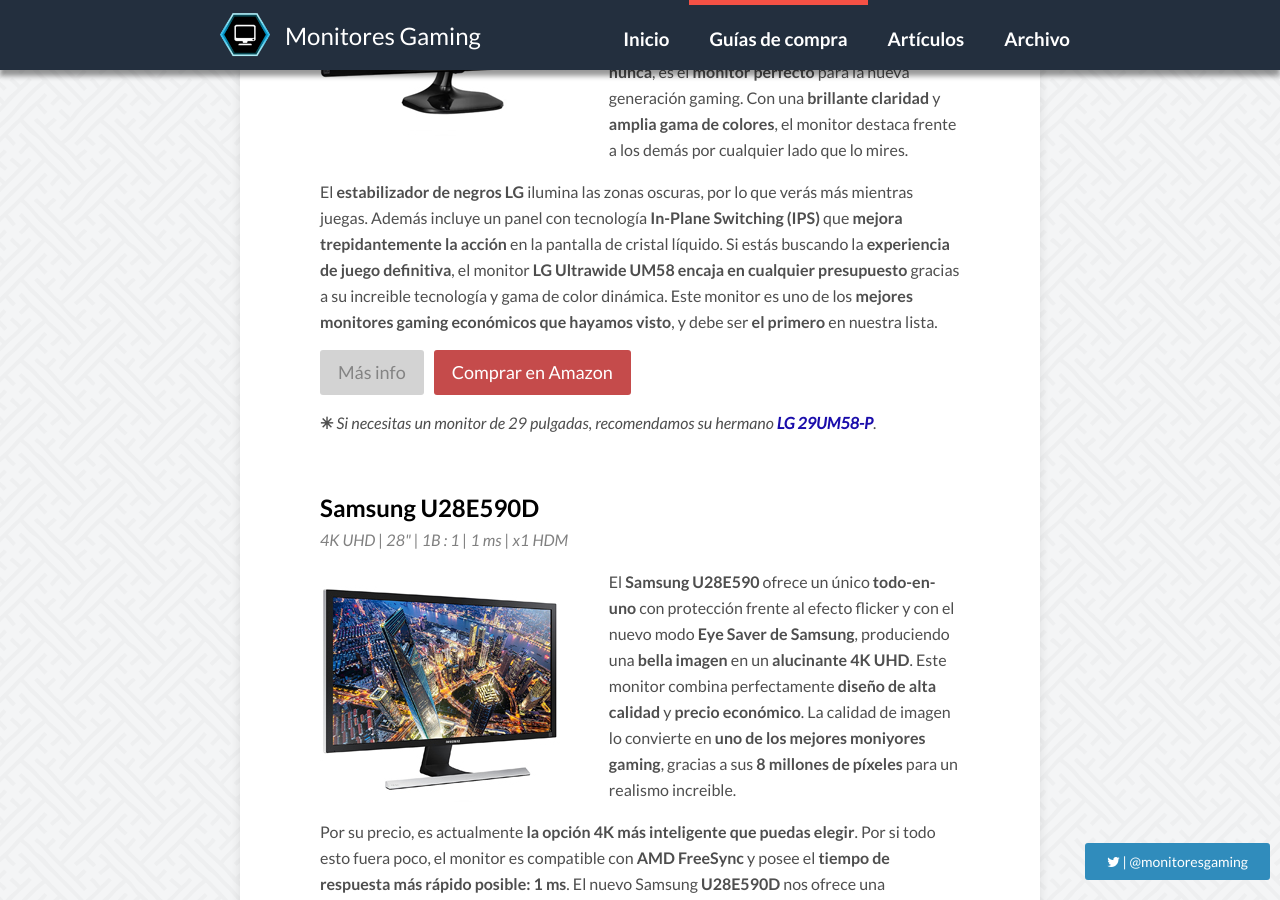
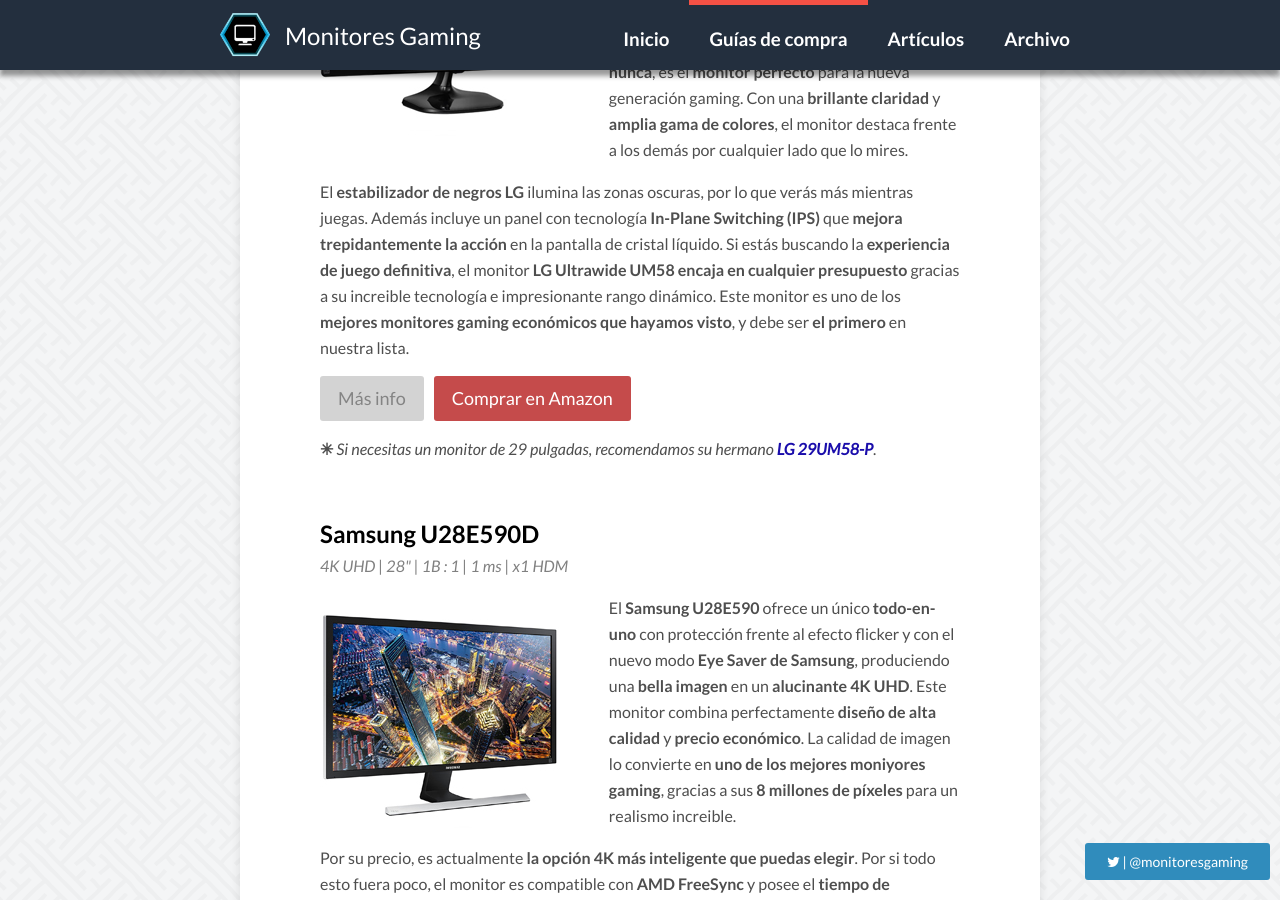
Before and after one commit to Losazul/losazul.github.io, a Jekyll site: the page built from _posts/2017-09-22-mejores-monitores-gaming-baratos.md, in a window 1280 px wide and 900 px high, scrolled down 1597 px. Built offline with Jekyll 4.4.1, drawn with Linux system fonts in a browser that asks for light colours; nearby versions of some CDN libraries; comment, search, counter and statistics services are not loaded.

Commit message:
Update 2017-09-22-mejores-monitores-gaming-baratos.md

```diff
--- a/_posts/2017-09-22-mejores-monitores-gaming-baratos.md
+++ b/_posts/2017-09-22-mejores-monitores-gaming-baratos.md
@@ -30,7 +30,7 @@
 </div>
     Los monitores baratos <b>nunca serán mejores</b> que el <b>nuevo LG UltraWide UM58</b>. Ofrece todo lo que necesitas para gaming de alto nivel, ¡y por un <b>excelente precio</b>! Caracterizado por su <b>increible</b> e <b>impresionante </b> relación de aspecto <b>21:9</b> que hace que los juegos y las películas sean <b>más reales que nunca</b>, es el <b>monitor perfecto</b> para la nueva generación gaming. Con una <b>brillante claridad</b> y <b>amplia gama de colores</b>, el monitor destaca frente a los demás por cualquier lado que lo mires.
 </div>
-El <b>estabilizador de negros LG</b> ilumina las zonas oscuras, por lo que verás más mientras juegas. Además incluye un panel con tecnología <b>In-Plane Switching (IPS)</b> que <b>mejora trepidantemente la acción</b> en la pantalla de cristal líquido. Si estás buscando la <b>experiencia de juego definitiva</b>, el monitor <b>LG Ultrawide UM58</b> <b>encaja en cualquier presupuesto</b> gracias a su increible tecnología y gama de color dinámica. Este monitor es uno de los <b>mejores monitores gaming económicos que hayamos visto</b>, y debe ser <b>el primero</b> en nuestra lista.
+El <b>estabilizador de negros LG</b> ilumina las zonas oscuras, por lo que verás más mientras juegas. Además incluye un panel con tecnología <b>In-Plane Switching (IPS)</b> que <b>mejora trepidantemente la acción</b> en la pantalla de cristal líquido. Si estás buscando la <b>experiencia de juego definitiva</b>, el monitor <b>LG Ultrawide UM58</b> <b>encaja en cualquier presupuesto</b> gracias a su increible tecnología e impresionante rango dinámico. Este monitor es uno de los <b>mejores monitores gaming económicos que hayamos visto</b>, y debe ser <b>el primero</b> en nuestra lista.
 <br /><a href="http://amzn.to/2jMGABM" target="_blank" class="btn-infor"><font size="4">Más info</font></a><a href="http://amzn.to/2jMGABM" target="_blank" class="btn-ama"><font size="4">Comprar en Amazon</font></a>
 <br />
 <b>✳</b><i> Si necesitas un monitor de 29 pulgadas, recomendamos su hermano **<a href="http://amzn.to/2fdYp7I" target="_blank"><font color="#1a0dab">
```
